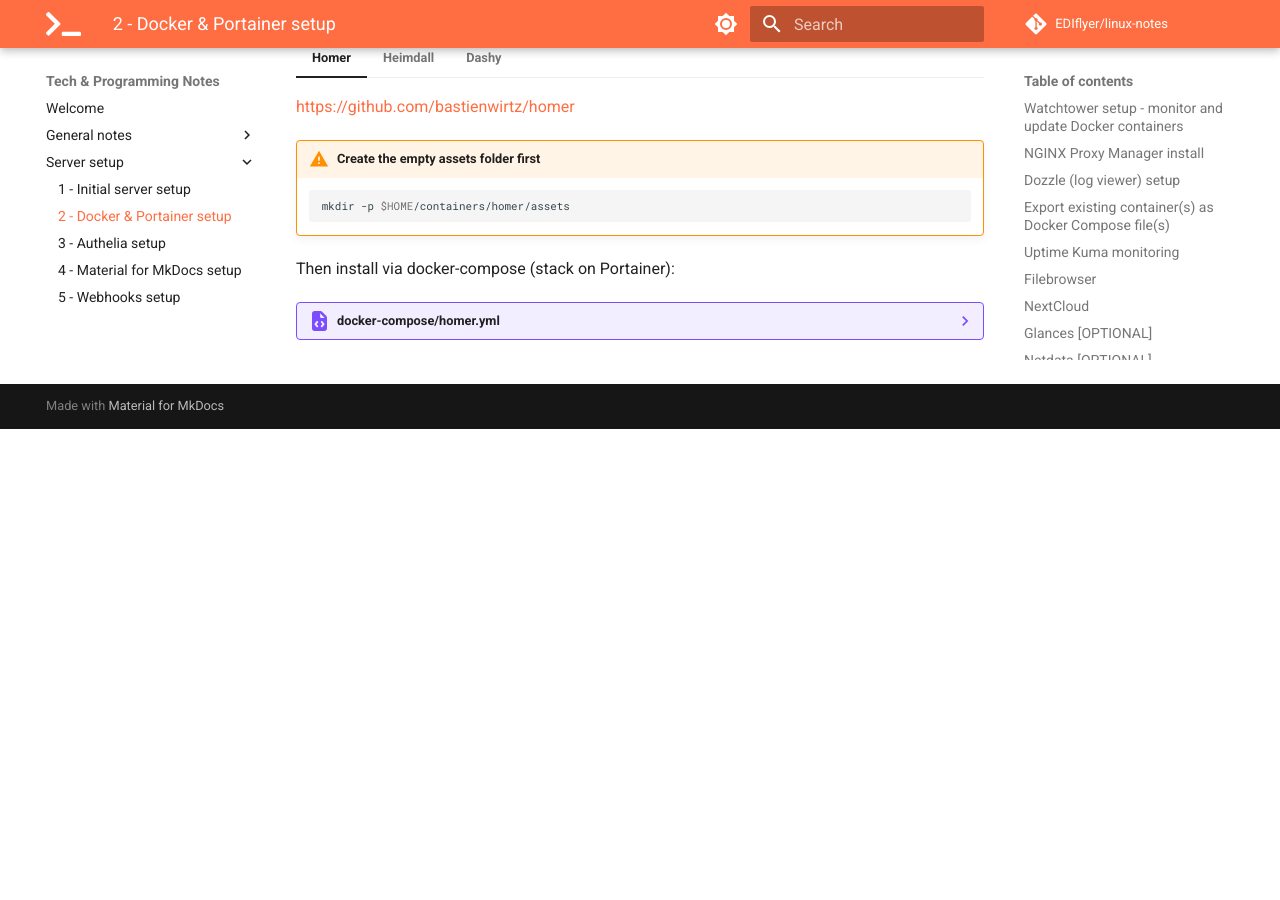
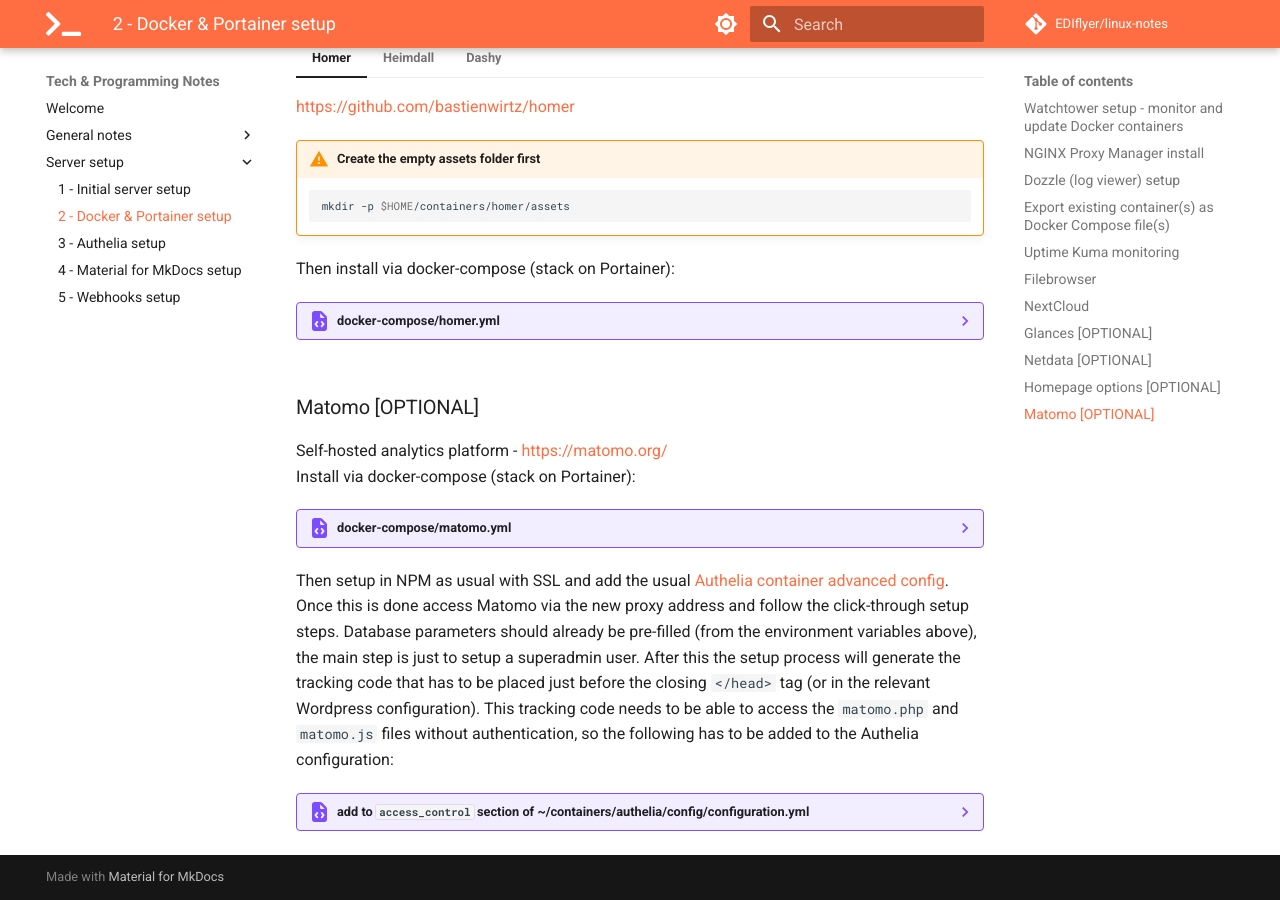
Before and after one commit to EDIflyer/linux-notes, an MkDocs documentation site: the page built from docs/server-setup/docker_setup.md, in a window 1280 px wide and 900 px high, scrolled down 5106 px. Built offline with MkDocs 1.6.1 and Material for MkDocs 9.7.7, drawn with Linux system fonts in a browser that asks for light colours; comment, search, counter and statistics services are not loaded; before the commit the page ends 5535 px from its top, so only the background shows below that.

Commit message:
add matomo

````diff
--- /dev/null
+++ b/docs/server-setup/docker-compose/matomo.yml
@@ -0,0 +1,36 @@
+version: '3'
+services:
+  app:
+    image: matomo:latest
+    restart: unless-stopped
+    environment:
+      - MATOMO_DATABASE_HOST=db
+      - MATOMO_DATABASE_TABLES_PREFIX=mat_
+      - MATOMO_DATABASE_USERNAME=matomo-CHANGEME
+      - MATOMO_DATABASE_PASSWORD=matomo-CHANGEME
+      - MATOMO_DATABASE_DBNAME=matomo
+      - TZ=Europe/London
+    volumes:
+      - /home/alan/containers/matomo/app:/var/www/html
+    links:
+      - db:db
+    expose:
+      - 80/tcp
+    networks:
+      - nginx-proxy-manager_default
+  db:
+    image: yobasystems/alpine-mariadb:latest
+    restart: unless-stopped
+    environment:
+      MYSQL_DATABASE: matomo
+      MYSQL_USER: matomo-CHANGEME
+      MYSQL_PASSWORD: matomo-CHANGEME
+      MYSQL_RANDOM_ROOT_PASSWORD: '1'
+    volumes:
+      - /home/alan/containers/matomo/db:/var/lib/mysql
+    networks:
+      - nginx-proxy-manager_default
+networks:
+  nginx-proxy-manager_default:
+    external: true
+    name: nginx-proxy-manager_default
--- a/docs/server-setup/docker_setup.md
+++ b/docs/server-setup/docker_setup.md
@@ -227,3 +227,22 @@ The setup NPM SSH reverse proxy to https port 443 and navigate to new site to vi
         ``` yaml linenums="1"
         --8<-- "docs/server-setup/docker-compose/dashy.yml"
         ```
+
+### Matomo [OPTIONAL]
+Self-hosted analytics platform - https://matomo.org/
+Install via docker-compose (stack on Portainer):
+??? example "docker-compose/matomo.yml"
+    ``` yaml linenums="1" hl_lines="9 10 26 27"
+    --8<-- "docs/server-setup/docker-compose/matomo.yml"
+    ```
+Then setup in NPM as usual with SSL and add the usual [Authelia container advanced config](authelia_setup.md#nginx-proxy-manager-setup).
+Once this is done access Matomo via the new proxy address and follow the click-through setup steps. Database parameters should already be pre-filled (from the environment variables above), the main step is just to setup a superadmin user. After this the setup process will generate the tracking code that has to be placed just before the closing `</head>` tag (or in the relevant Wordpress configuration).  This tracking code needs to be able to access the `matomo.php` and `matomo.js` files without authentication, so the following has to be added to the Authelia configuration:
+
+??? example "add to `access_control` section of ~/containers/authelia/config/configuration.yml"
+    ``` yml
+        - domain: analytics.alanjrobertson.co.uk
+        resources:
+            - "^matomo.php*$"
+            - "^matomo.js*$"
+        policy: bypass
+    ```
````
Also changed, not shown: docs/general-notes/linux_notes.md (+1 -0 lines).
